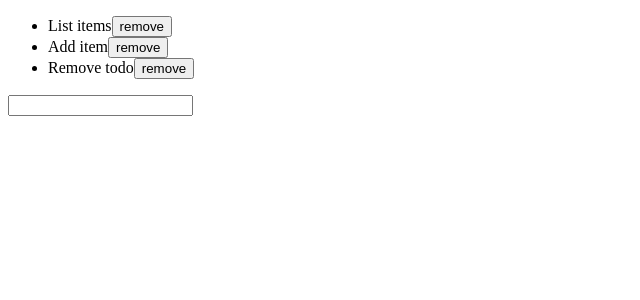
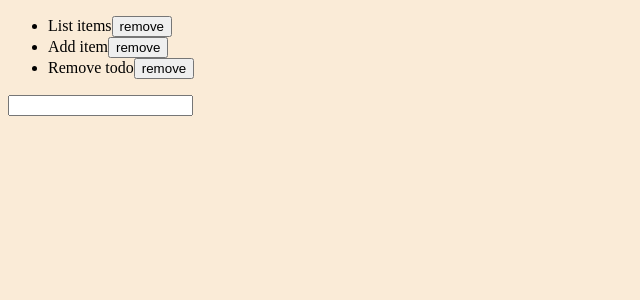
Before and after one commit to hisomura/todo-app, a Next.js app: page / in a window 1280 px wide. Shown: the top 300 px of the page, without its empty margins (0-640 px from the left). Built offline with nearby package versions, Linux system fonts and the light colour scheme.

Commit message:
Add global.css

```diff
--- /dev/null
+++ b/pages/_app.tsx
@@ -0,0 +1,5 @@
+import '../styles/global.css'
+
+export default function App({ Component, pageProps }) {
+  return <Component {...pageProps} />
+}
--- /dev/null
+++ b/styles/global.css
@@ -0,0 +1,4 @@
+html,
+body {
+    background-color: antiquewhite;
+}
```
